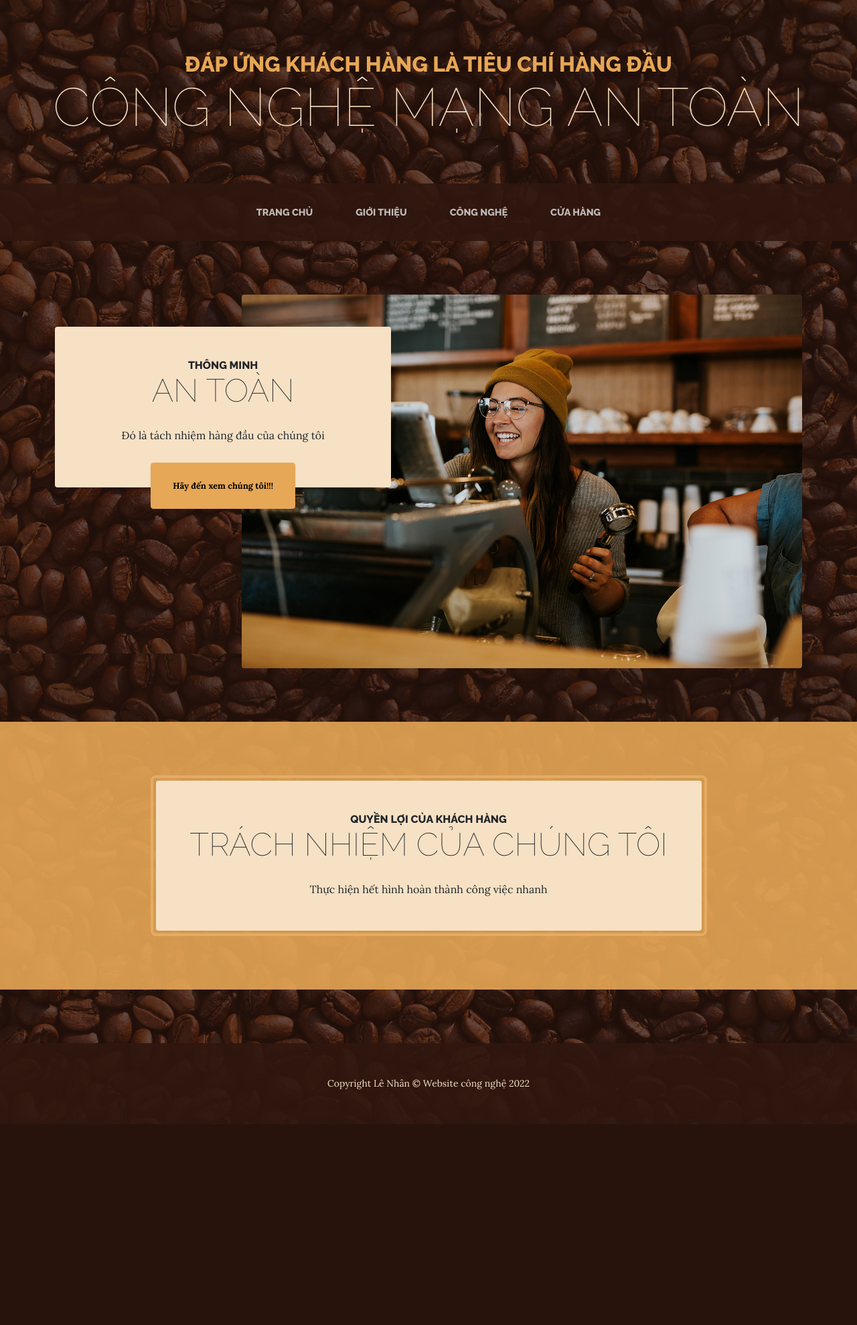
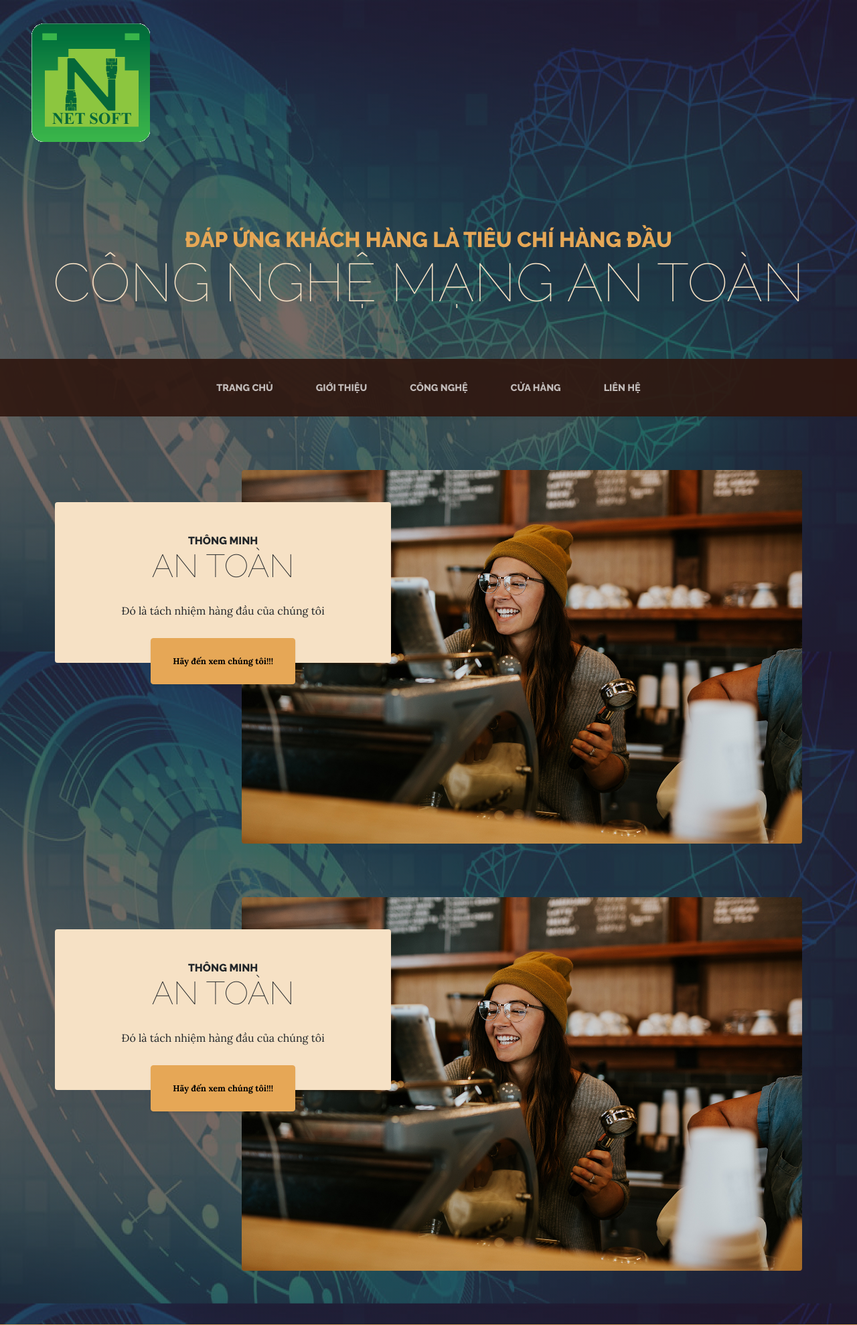
Before and after one commit to o0Poseidon0o/netsoft, a Django app: page / in a window 1280 px wide. Shown: the top 1979 px of the page at 67% size. Before the commit the page ends 1632 px from the top, so only its background shows below. Run offline with Django 4.2, Linux system fonts and the light colour scheme; some libraries are stand-ins or nearby versions.

Commit message:
NETSOFT
index

```diff
--- a/NETSOFT/netstore/templates/netstore/_Master.html
+++ b/NETSOFT/netstore/templates/netstore/_Master.html
@@ -24,6 +24,13 @@
 
 <body>
     <header>
+
+        <div class="container-fluid">
+            <div class="col-sm-1-12">
+                <img src="{% static 'netstore/assets/logo/logo.gif' %}">
+            </div>
+
+        </div>
         <h1 class="site-heading text-center text-faded d-none d-lg-block">
             <span class="site-heading-upper text-primary mb-3">ĐÁP ỨNG KHÁCH HÀNG LÀ TIÊU CHÍ HÀNG ĐẦU</span>
             <span class="site-heading-lower">CÔNG NGHỆ MẠNG AN TOÀN</span>
@@ -40,9 +47,9 @@
                 <ul class="navbar-nav mx-auto">
                     <li class="nav-item px-lg-4"><a class="nav-link text-uppercase" href="templates/netstore/index.html">Trang chủ</a></li>
                     <li class="nav-item px-lg-4"><a class="nav-link text-uppercase" href="about.html">Giới thiệu</a></li>
-                    <li class="nav-item px-lg-4"><a class="nav-link text-uppercase" href="products.html">Công nghệ</a>
-                    </li>
+                    <li class="nav-item px-lg-4"><a class="nav-link text-uppercase" href="products.html">Công nghệ</a></li>
                     <li class="nav-item px-lg-4"><a class="nav-link text-uppercase" href="store.html">Cửa hàng</a></li>
+                    <li class="nav-item px-lg-4"><a class="nav-link text-uppercase" href="store.html">Liên hệ</a></li>
                 </ul>
             </div>
         </div>
--- a/NETSOFT/netstore/templates/netstore/index.html
+++ b/NETSOFT/netstore/templates/netstore/index.html
@@ -2,6 +2,22 @@
 
 {% block main_content%}
 {% load static%}
+    <section class="page-section clearfix">
+        <div class="container">
+            <div class="intro">
+                <img class="intro-img img-fluid mb-3 mb-lg-0 rounded" src="{% static 'netstore/assets/img/intro.jpg' %}"  alt="intro" />
+                <div class="intro-text left-0 text-center bg-faded p-5 rounded">
+                    <h2 class="section-heading mb-4">
+                        <span class="section-heading-upper">Thông minh</span>
+                        <span class="section-heading-lower">An toàn</span>
+                    </h2>
+                    <p class="mb-3">Đó là tách nhiệm hàng đầu của chúng tôi </p>
+                    <div class="intro-button mx-auto"><a class="btn btn-primary btn-xl" href="#!">Hãy đến xem chúng tôi!!!</a>
+                    </div>
+                </div>
+            </div>
+        </div>
+    </section>
     <section class="page-section clearfix">
         <div class="container">
             <div class="intro">
```
Also changed, not shown: NETSOFT/netstore/static/netstore/assets/img/bg.jpg, NETSOFT/netstore/static/netstore/assets/logo/logo.gif (added).
